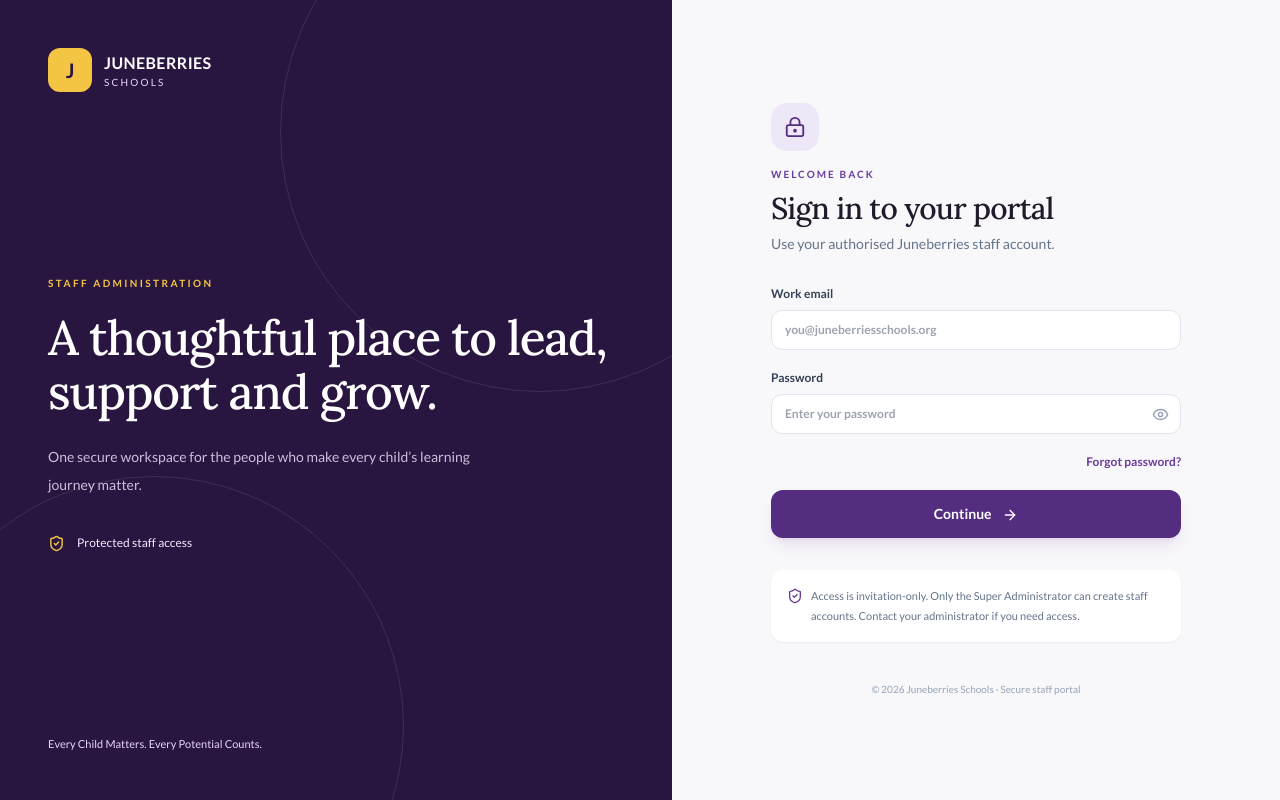
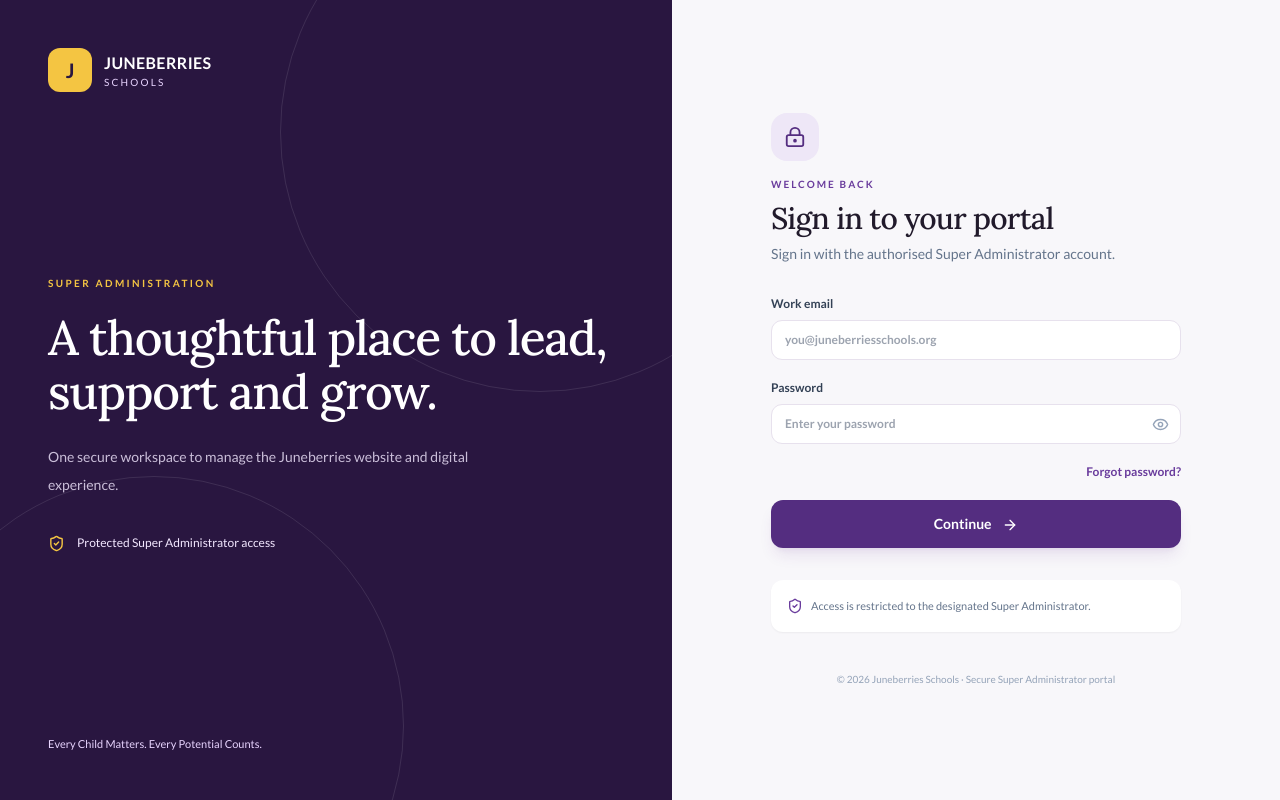
Before and after one commit to Thom333/juneberriesschools-website, a Next.js app: page /login in a window 1280 px wide. Built offline with nearby package versions, Linux system fonts and the light colour scheme.

Commit message:
Restrict portal sign-in to Super Administrator

```diff
--- a/src/app/login/page.tsx
+++ b/src/app/login/page.tsx
@@ -15,7 +15,7 @@ export default function LoginPage(){
    if(error)throw error;
    const {data,error:sessionError}=await withTimeout(supabase.functions.invoke("staff-session"),"Staff access verification");
    if(sessionError||data?.error)throw new Error(data?.error||sessionError?.message||"This account is not authorised.");
-   if(data?.profile?.role!=="super_administrator"){const {data:permission,error:permissionError}=await supabase.from("role_permissions").select("enabled").eq("role",data?.profile?.role).eq("permission_key","content.media.manage").maybeSingle();if(permissionError||!permission?.enabled)throw new Error("Your staff account does not have access to this workspace.");}
+   if(data?.profile?.role!=="super_administrator")throw new Error("This workspace is restricted to the Super Administrator account.");
    window.location.assign("/admin");
   }catch(error){
    if(supabase) void supabase.auth.signOut().catch(()=>undefined);
@@ -24,10 +24,10 @@ export default function LoginPage(){
  };
  const reset=async()=>{if(!email){M("Enter your work email first.");return;}B(true);M("");try{const supabase=createClient();const {error}=await supabase.auth.resetPasswordForEmail(email.trim(),{redirectTo:window.location.origin+"/auth/recovery/callback"});M(error?error.message:"If the account exists, a password reset email has been sent. Check your inbox and spam folder.");}catch(error){M(error instanceof Error?error.message:"Password reset could not be requested. Please try again.");}finally{B(false);}};
  return <main className="grid min-h-screen bg-[#f8f7fa] [font-family:var(--font-staff),Arial,sans-serif] lg:grid-cols-[1.05fr_.95fr]">
- <section className="relative hidden overflow-hidden bg-[#291640] p-12 text-white lg:flex lg:flex-col lg:justify-between"><div className="absolute -right-32 -top-32 h-[520px] w-[520px] rounded-full border border-white/10"/><div className="absolute -bottom-44 -left-24 h-[500px] w-[500px] rounded-full border border-white/10"/><div className="relative flex items-center gap-3"><div className="grid h-11 w-11 place-items-center rounded-xl bg-[#f4c542] text-xl font-black text-[#291640]">J</div><div><b className="tracking-wide">JUNEBERRIES</b><p className="text-[10px] tracking-[.22em] text-purple-200">SCHOOLS</p></div></div><div className="relative max-w-xl"><p className="mb-5 text-[10px] font-bold tracking-[.24em] text-[#f4c542]">STAFF ADMINISTRATION</p><h1 className="font-serif text-5xl font-medium leading-[1.13] tracking-tight">A thoughtful place to lead, support and grow.</h1><p className="mt-6 max-w-md text-sm leading-7 text-purple-100/80">One secure workspace for the people who make every child’s learning journey matter.</p><div className="mt-9 flex items-center gap-3 text-xs text-purple-100"><ShieldCheck size={17} className="text-[#f4c542]"/> Protected staff access</div></div><p className="relative text-[11px] text-purple-200">Every Child Matters. Every Potential Counts.</p></section>
- <section className="flex items-center justify-center px-5 py-12"><div className="w-full max-w-[410px]"><div className="mb-10 flex items-center gap-3 lg:hidden"><div className="grid h-10 w-10 place-items-center rounded-xl bg-[#f4c542] font-black text-[#291640]">J</div><b className="text-sm tracking-wide">JUNEBERRIES SCHOOLS</b></div><div className="mb-8"><div className="mb-4 grid h-12 w-12 place-items-center rounded-2xl bg-[#eee7f7] text-[#542d80]"><LockKeyhole size={22}/></div><p className="text-[10px] font-bold tracking-[.2em] text-[#693b9c]">WELCOME BACK</p><h2 className="mt-2 font-serif text-3xl font-medium tracking-tight">Sign in to your portal</h2><p className="mt-2 text-sm text-slate-500">Use your authorised Juneberries staff account.</p></div>
+ <section className="relative hidden overflow-hidden bg-[#291640] p-12 text-white lg:flex lg:flex-col lg:justify-between"><div className="absolute -right-32 -top-32 h-[520px] w-[520px] rounded-full border border-white/10"/><div className="absolute -bottom-44 -left-24 h-[500px] w-[500px] rounded-full border border-white/10"/><div className="relative flex items-center gap-3"><div className="grid h-11 w-11 place-items-center rounded-xl bg-[#f4c542] text-xl font-black text-[#291640]">J</div><div><b className="tracking-wide">JUNEBERRIES</b><p className="text-[10px] tracking-[.22em] text-purple-200">SCHOOLS</p></div></div><div className="relative max-w-xl"><p className="mb-5 text-[10px] font-bold tracking-[.24em] text-[#f4c542]">SUPER ADMINISTRATION</p><h1 className="font-serif text-5xl font-medium leading-[1.13] tracking-tight">A thoughtful place to lead, support and grow.</h1><p className="mt-6 max-w-md text-sm leading-7 text-purple-100/80">One secure workspace to manage the Juneberries website and digital experience.</p><div className="mt-9 flex items-center gap-3 text-xs text-purple-100"><ShieldCheck size={17} className="text-[#f4c542]"/> Protected Super Administrator access</div></div><p className="relative text-[11px] text-purple-200">Every Child Matters. Every Potential Counts.</p></section>
+ <section className="flex items-center justify-center px-5 py-12"><div className="w-full max-w-[410px]"><div className="mb-10 flex items-center gap-3 lg:hidden"><div className="grid h-10 w-10 place-items-center rounded-xl bg-[#f4c542] font-black text-[#291640]">J</div><b className="text-sm tracking-wide">JUNEBERRIES SCHOOLS</b></div><div className="mb-8"><div className="mb-4 grid h-12 w-12 place-items-center rounded-2xl bg-[#eee7f7] text-[#542d80]"><LockKeyhole size={22}/></div><p className="text-[10px] font-bold tracking-[.2em] text-[#693b9c]">WELCOME BACK</p><h2 className="mt-2 font-serif text-3xl font-medium tracking-tight">Sign in to your portal</h2><p className="mt-2 text-sm text-slate-500">Sign in with the authorised Super Administrator account.</p></div>
  <form className="space-y-5" onSubmit={signIn}><label className="block text-xs font-semibold text-slate-700">Work email<input className="field mt-2" type="email" required autoComplete="username" placeholder="you@juneberriesschools.org" value={email} onChange={e=>E(e.target.value)}/></label><label className="block text-xs font-semibold text-slate-700">Password<div className="relative mt-2"><input className="field pr-12" type={show?"text":"password"} required autoComplete="current-password" placeholder="Enter your password" value={password} onChange={e=>P(e.target.value)}/><button type="button" onClick={()=>S(!show)} className="absolute right-3 top-3 text-slate-400">{show?<EyeOff size={17}/>:<Eye size={17}/>}</button></div></label><div className="flex justify-end text-xs"><button type="button" onClick={reset} className="font-semibold text-[#693b9c]">Forgot password?</button></div><button disabled={busy} className="w-full rounded-xl bg-[#542d80] py-3.5 text-sm font-semibold text-white shadow-lg shadow-purple-900/10 hover:bg-[#3d205f] disabled:opacity-60">{busy?"Verifying access…":<>Continue <ArrowRight size={16} className="ml-2 inline"/></>}</button></form>
  {queryError&&<p className="mt-5 rounded-xl border border-amber-200 bg-amber-50 p-3 text-xs leading-5 text-amber-900">{queryError==="role"?"Your account does not have permission to access this workspace.":queryError==="unauthorised"?"This account is not authorised or is inactive.":queryError==="invite"?"The invitation link could not be verified. Request a fresh invitation.":"Please sign in to continue."}</p>}
  {message&&<p role="status" className="mt-5 rounded-xl border border-amber-200 bg-amber-50 p-3 text-xs leading-5 text-amber-900">{message}</p>}
- <div className="mt-8 flex items-start gap-2 rounded-xl bg-white p-4 text-[11px] leading-5 text-slate-500 shadow-sm"><ShieldCheck size={16} className="mt-0.5 shrink-0 text-[#693b9c]"/> Access is invitation-only. Only the Super Administrator can create staff accounts. Contact your administrator if you need access.</div><p className="mt-10 text-center text-[10px] text-slate-400">© 2026 Juneberries Schools · Secure staff portal</p></div></section></main>;
+ <div className="mt-8 flex items-start gap-2 rounded-xl bg-white p-4 text-[11px] leading-5 text-slate-500 shadow-sm"><ShieldCheck size={16} className="mt-0.5 shrink-0 text-[#693b9c]"/> Access is restricted to the designated Super Administrator.</div><p className="mt-10 text-center text-[10px] text-slate-400">© 2026 Juneberries Schools · Secure Super Administrator portal</p></div></section></main>;
 }
```
